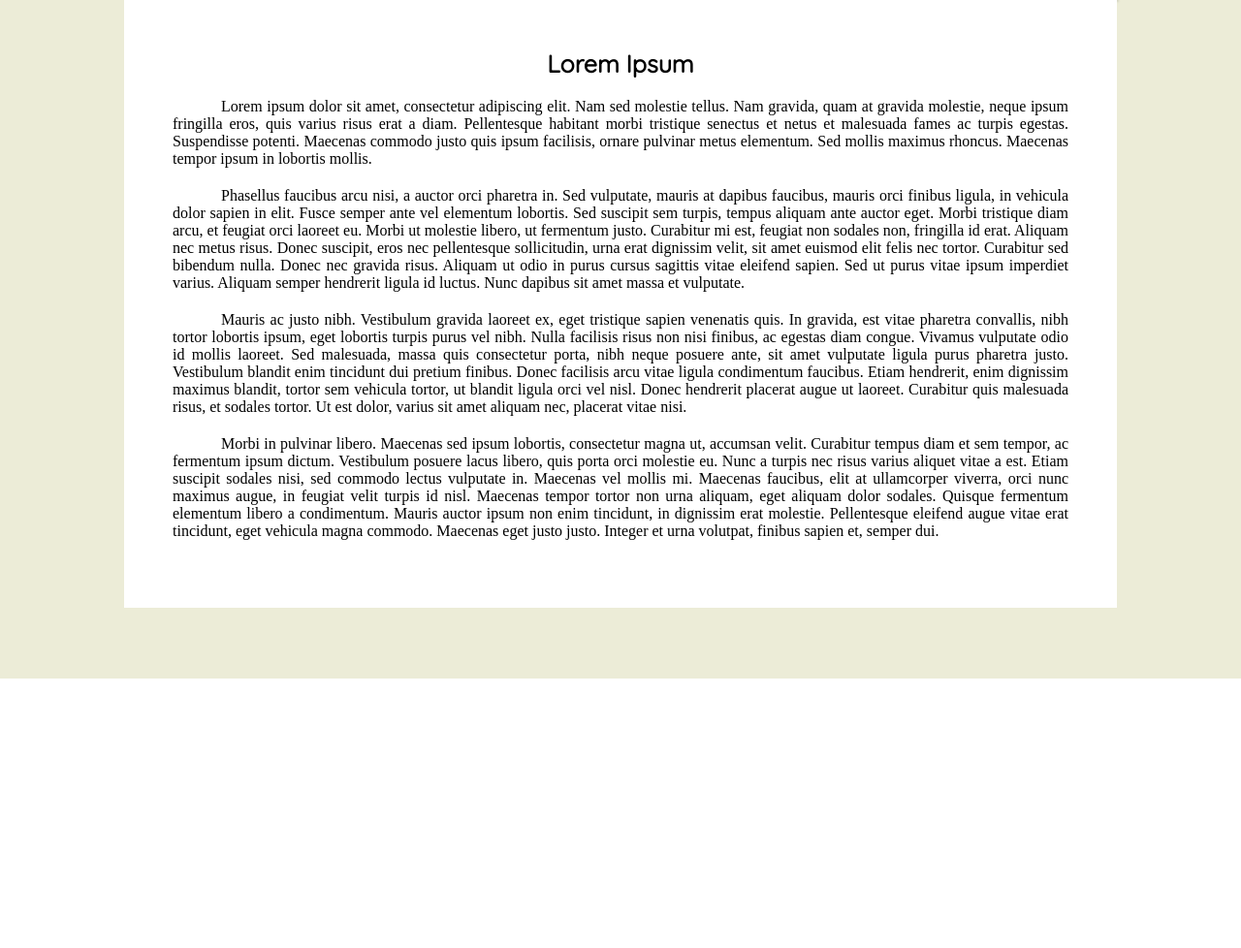
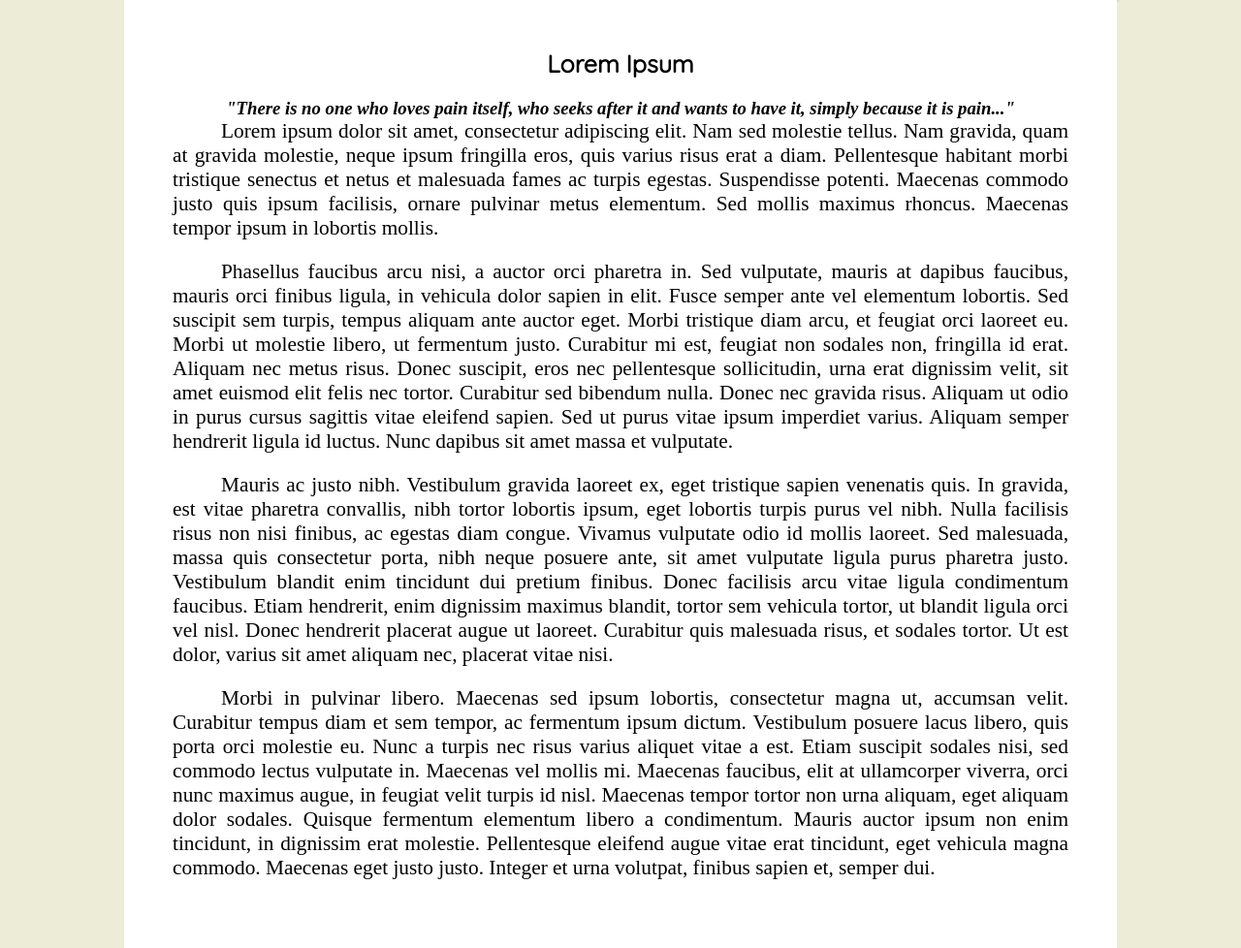
Before and after one commit to EmilyFitzlaff/Desenvolvimento_WEB, a PHP site: page / in a window 1280 px wide. Shown: the part 100-1078 px from the top of the page at 97% size. Before the commit the page ends 800 px from the top, so only its background shows below. Run offline with PHP 8.4, Linux system fonts and the light colour scheme.

Commit message:
Alterações CSS

```diff
--- a/Aula 03 - CSS/Site pessoal/css/style.css
+++ b/Aula 03 - CSS/Site pessoal/css/style.css
@@ -72,13 +72,17 @@ main {
 p {
     text-align: justify;
     text-indent: 50px;
-    font-size: 16px;
+    font-size: 16pt;
     margin-bottom: 20px;
 }
 
 .titulo {
     font-family: 'Quicksand', sans-serif;
-    font-size: 25px;
     margin-bottom: 20px;
     text-align: center;
+    font-size: 25px;
 }
+
+.subtitulo {
+    text-align: center;
+}
--- a/Aula 03 - CSS/Site pessoal/index.php
+++ b/Aula 03 - CSS/Site pessoal/index.php
@@ -9,6 +9,7 @@
         <?php include_once('header.php'); ?>
         <main>
             <h2 class="titulo">Lorem Ipsum</h2>
+            <h3 class="subtitulo"><em>"There is no one who loves pain itself, who seeks after it and wants to have it, simply because it is pain..."</em></h3>
             <p>Lorem ipsum dolor sit amet, consectetur adipiscing elit. Nam sed molestie tellus. Nam gravida, quam at gravida molestie, neque ipsum fringilla eros, quis varius risus erat a diam. Pellentesque habitant morbi tristique senectus et netus et malesuada fames ac turpis egestas. Suspendisse potenti. Maecenas commodo justo quis ipsum facilisis, ornare pulvinar metus elementum. Sed mollis maximus rhoncus. Maecenas tempor ipsum in lobortis mollis.</p>
 
             <p>Phasellus faucibus arcu nisi, a auctor orci pharetra in. Sed vulputate, mauris at dapibus faucibus, mauris orci finibus ligula, in vehicula dolor sapien in elit. Fusce semper ante vel elementum lobortis. Sed suscipit sem turpis, tempus aliquam ante auctor eget. Morbi tristique diam arcu, et feugiat orci laoreet eu. Morbi ut molestie libero, ut fermentum justo. Curabitur mi est, feugiat non sodales non, fringilla id erat. Aliquam nec metus risus. Donec suscipit, eros nec pellentesque sollicitudin, urna erat dignissim velit, sit amet euismod elit felis nec tortor. Curabitur sed bibendum nulla. Donec nec gravida risus. Aliquam ut odio in purus cursus sagittis vitae eleifend sapien. Sed ut purus vitae ipsum imperdiet varius. Aliquam semper hendrerit ligula id luctus. Nunc dapibus sit amet massa et vulputate.</p>
```
